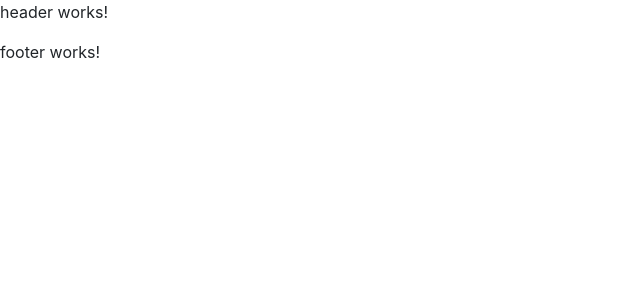
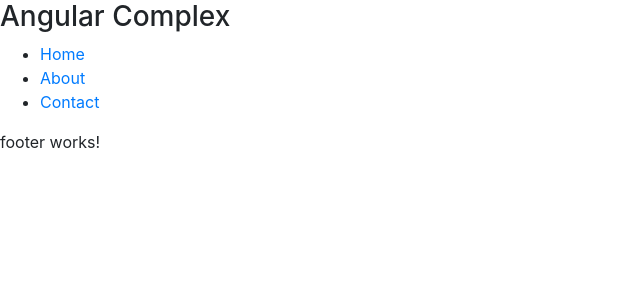
Before and after one commit to Mbote-Joseph/Angular-Comprehensive-, an Angular app: page / in a window 1280 px wide. Shown: the top 300 px of the page, without its empty margins (0-640 px from the left). Built offline with nearby package versions, Linux system fonts and the light colour scheme.

Commit message:
Angular Comprehesive

```diff
--- a/src/app/components/header/header.component.html
+++ b/src/app/components/header/header.component.html
@@ -1 +1,9 @@
-<p>header works!</p>
+<nav>
+  <h3>Angular Complex</h3>
+
+  <ul>
+    <li><a routerLink="/">Home</a></li>
+    <li><a routerLink="/about">About</a></li>
+    <li><a routerLink="/contact">Contact</a></li>
+  </ul>
+</nav>
```
